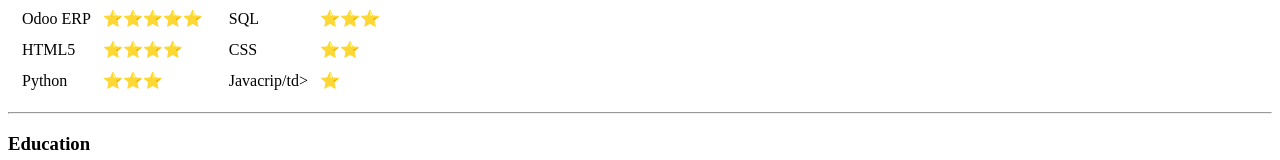
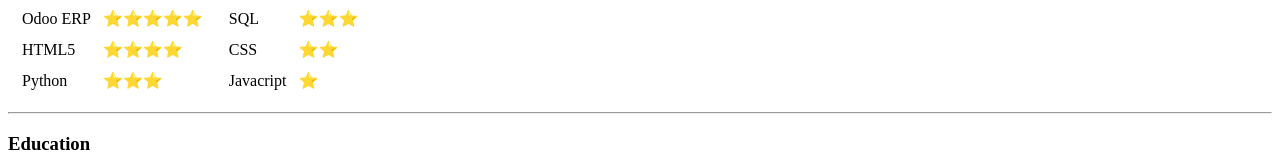
Before and after one commit to Bellagirl-maker/CV, a plain HTML site: page index.html in a window 1280 px wide. Shown: the part 313-473 px from the top of the page. Drawn offline with Linux system fonts and the light colour scheme.

Commit message:
Update index.html

```diff
--- a/index.html
+++ b/index.html
@@ -53,7 +53,7 @@
 
                 </tr>
                 <tr>
-                    <td>Javacrip/td>
+                    <td>Javacript</td>
                     <td>⭐</td>
 
                 </tr>
```
